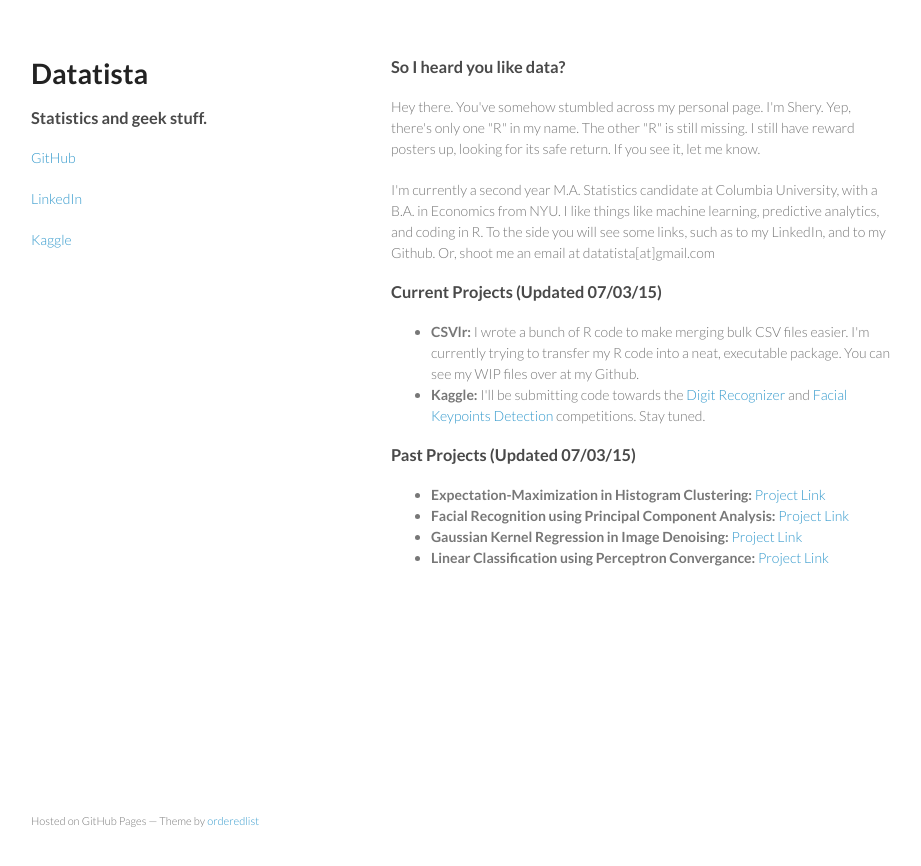
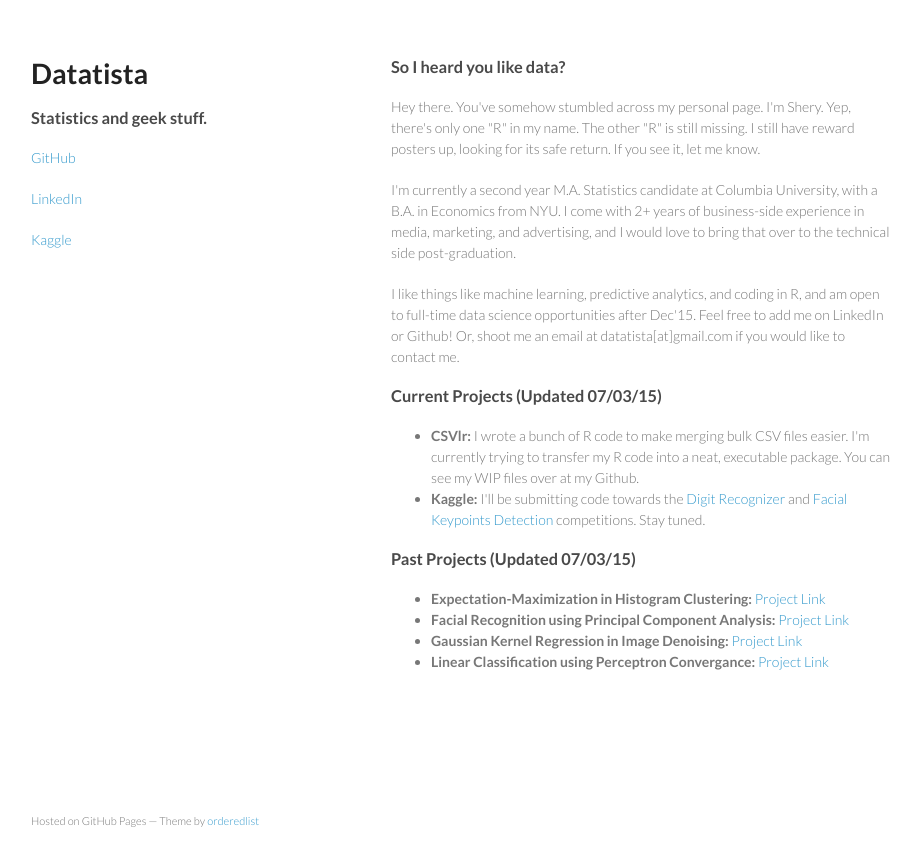
Before and after one commit to ct-scheong/datatista.github.io, a Jekyll site: the page index.html, which Jekyll copies as it is, in a window 1280 px wide. Shown: the top 866 px of the page, without its empty margins (179-1100 px from the left). Built offline with Jekyll 4.4.1, drawn with Linux system fonts in a browser that asks for light colours.

Commit message:
Update index.html

```diff
--- a/index.html
+++ b/index.html
@@ -28,7 +28,8 @@
 <a id="welcome" class="anchor" href="#welcome" aria-hidden="true"><span class="octicon octicon-link"></span></a>So I heard you like data?</h3>
 
 <p>Hey there. You've somehow stumbled across my personal page. I'm Shery. Yep, there's only one "R" in my name. The other "R" is still missing. I still have reward posters up, looking for its safe return. If you see it, let me know.</p>
-<p>I'm currently a second year M.A. Statistics candidate at Columbia University, with a B.A. in Economics from NYU. I like things like machine learning, predictive analytics, and coding in R. To the side you will see some links, such as to my LinkedIn, and to my Github. Or, shoot me an email at datatista[at]gmail.com</p>
+
+<p>I'm currently a second year M.A. Statistics candidate at Columbia University, with a B.A. in Economics from NYU. I come with 2+ years of business-side experience in media, marketing, and advertising, and I would love to bring that over to the technical side post-graduation.</p> <p>I like things like machine learning, predictive analytics, and coding in R, and am open to full-time data science opportunities after Dec'15. Feel free to add me on LinkedIn or Github! Or, shoot me an email at datatista[at]gmail.com if you would like to contact me.</p>
 
 <h3><a id="welcome" class="anchor" href="#welcome" aria-hidden="true"><span class="octicon octicon-link"></span></a>Current Projects (Updated 07/03/15) </h3>
 
```
